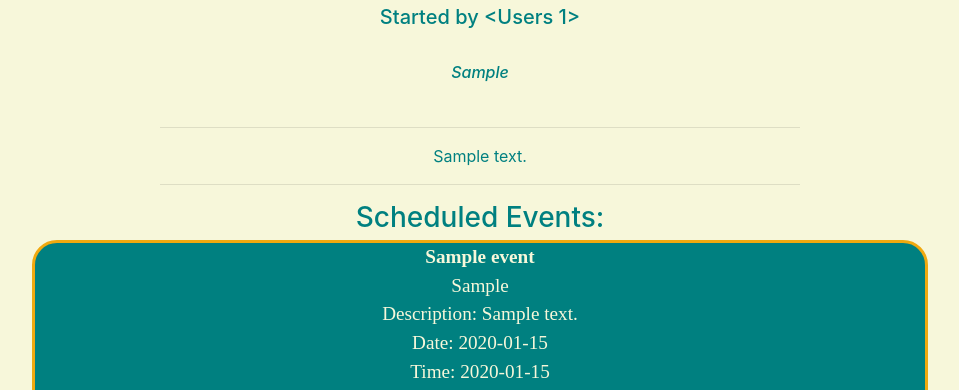
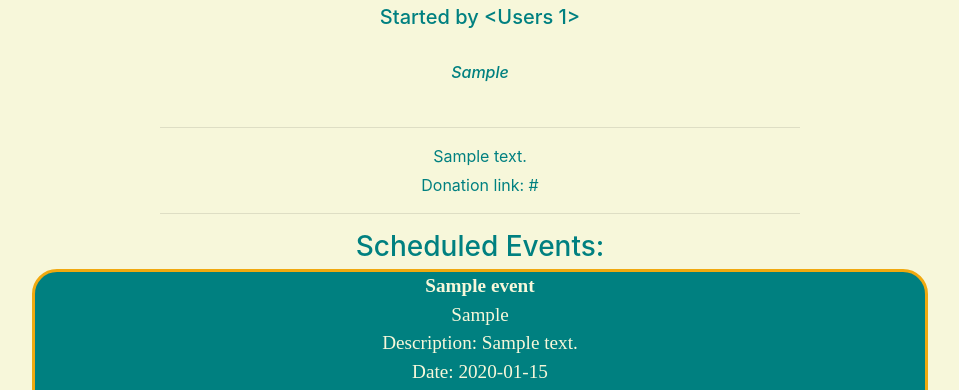
Before and after one commit to maliabsi/finalProject-group8, a Flask app: template templates/visit_community.html in a window 1280 px wide. Shown: the part 204-594 px from the top of the page, without its empty margins (160-1119 px from the left). Run offline with Flask 2, Linux system fonts and the light colour scheme; tables that the repository leaves empty hold one stand-in row (values such as "Sample post"); the template is opened without the code that fills it: values that come from a table or form of the project are taken from there, most other values are stand-ins (such as "Sample title", 1, 10 or a date in 2020); some libraries are stand-ins or nearby versions.

Commit message:
bugfix: donation link is now visible

```diff
--- a/templates/visit_community.html
+++ b/templates/visit_community.html
@@ -62,7 +62,9 @@
     <hr class="tagline">
     <div class="description">
         <p class="center">{{community.description}}</p>
+
     </div>
+    <p class="center">Donation link: {{community.donation_link}}</p>
     <hr class="tagline"> {% if following or owned %}
     <br>
     <h5 class="center">Create an Event:</h3>
```
